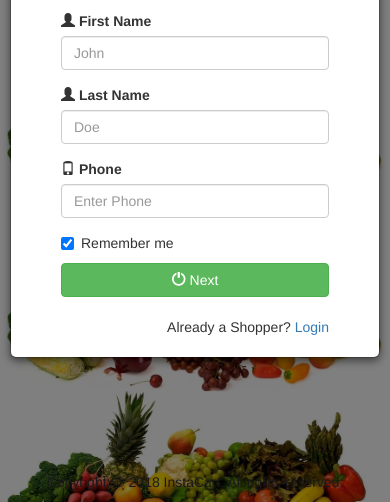
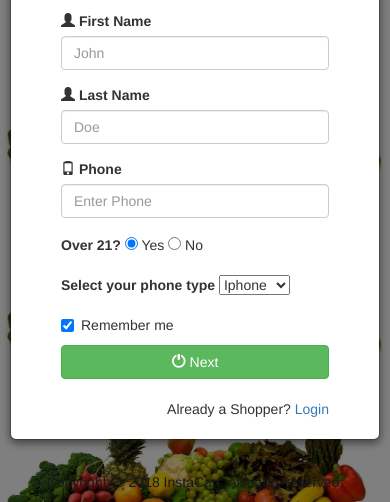
Before and after one commit to mansi135/Instacart_Shopper_Challenge, a Flask app: page / in a window 390 px wide. Shown: the part 342-844 px from the top of the page. Run offline with Flask 2, Linux system fonts and the light colour scheme; some libraries are stand-ins or nearby versions.

Commit message:
added phone_type and over_21

```diff
--- a/model.py
+++ b/model.py
@@ -19,6 +19,8 @@ class Applicant(db.Model):
     first_name = db.Column(db.String(64), nullable=False)
     last_name = db.Column(db.String(64), nullable=False)
     phone = db.Column(db.String(20),nullable=False)
+    phone_type = db.Column(db.String(20),nullable=False)
+    over_21 = db.Column(db.String(1), nullable=False) # may be store it as boolean
     date_applied = db.Column(db.DateTime, nullable=False, index=True)
     status = db.Column(db.String(64), nullable=False)
 
--- a/server.py
+++ b/server.py
@@ -61,6 +61,8 @@ def handle_registration_form():
     session['fname'] = applicant['fname']
     session['lname'] = applicant['lname']
     session['phone'] = applicant['phone']
+    session['phone_type'] = applicant['phone_type']
+    session['over_21'] = applicant['over_21']
 
     return jsonify({'msg': "Please consent the background check.", 'status': "OK"})
 
@@ -86,6 +88,8 @@ def show_confirmation():
     shopper_object['last_name'] = session['lname']
     shopper_object['phone'] = session['phone']
     shopper_object['email'] = session['email']
+    shopper_object['phone_type'] = session['phone_type']
+    shopper_object['over_21'] = session['over_21']
     shopper_object['date_applied'] = session['date_applied']
     shopper_object['status'] = session['status']
     shopper_object['_id'] = random.randint(1, 100000) # in real database it will be autoinc primary key
@@ -173,6 +177,8 @@ def edit():
             shopper.first_name = edited_info['fname']
             shopper.last_name = edited_info['lname']
             shopper.phone = edited_info['phone']
+            shopper.phone_type = edited_info['phone_type']
+            shopper.over_21 = edited_info['over_21']
 
             session['email'] = shopper.email
 
--- a/templates/home.html
+++ b/templates/home.html
@@ -33,7 +33,18 @@
                       <label for="phone"><span class="glyphicon glyphicon-phone"></span> Phone</label>
                       <input type="text" class="form-control" id="phone" name="phone" pattern="[1-9][0-9]{9}" placeholder="Enter Phone" required>
                     </div>
-
+                    <div class="form-group">
+                      <label for="over_21">Over 21?</label>
+                        <input type="radio" name="over_21" value="Y" checked> Yes
+                        <input type="radio" name="over_21" value="N"> No
+                    </div>
+                    <div class="form-group">
+                      <label for="phone_type">Select your phone type</label>
+                        <select name="phone_type" required>
+                            <option value="iphone">Iphone</option>
+                            <option value="android">Android</option>
+                        </select>
+                    </div>
                     <div class="checkbox">
                       <label><input type="checkbox" value="" checked>Remember me</label>
                     </div>
```
Also changed, not shown: templates/application.html (+23 -1 lines).
